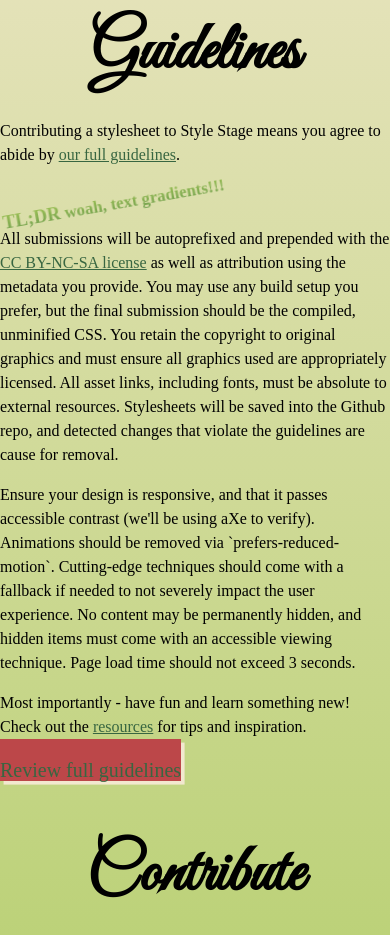
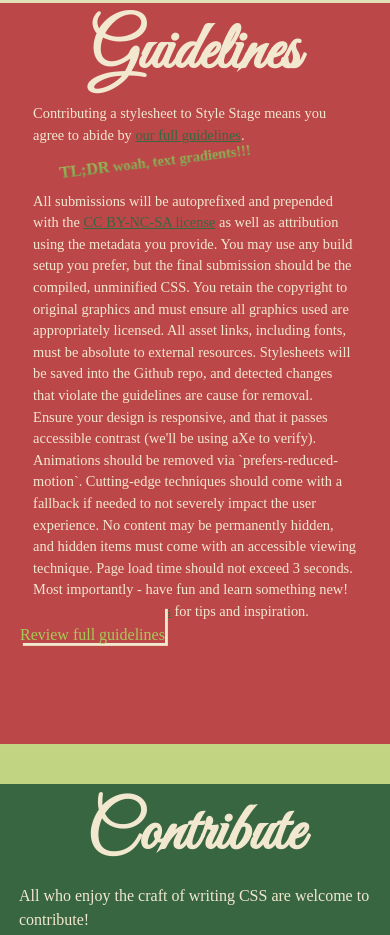
Before and after one commit to libbiethornton/stylestage-wdd331, a website: page public/index.html in a window 390 px wide. Shown: the part 3449-4384 px from the top of the page. Drawn offline with nearby package versions, Linux system fonts and the light colour scheme.

Commit message:
little fix

```diff
--- a/sass/contribute.scss
+++ b/sass/contribute.scss
@@ -299,17 +299,36 @@
             }
         }
 
-        @media screen and (max-width: 380px ){
-            #guidelines .container{
-                background-color: $color-darkred;
-            }
-            #contribute .container{
-                background-color: $color-darkgreen;
-            }
+}
 
-            #guidlines, #contribute p{
-                margin: 10px;
-                font-size: .9rem;
-            }
+@media screen and (max-width: 600px){
+    #guidelines .container{
+        background-color: $color-darkred;
+        color:$color-cream;
+        height:190vw;
+        p{
+            margin: 0 auto;
+            font-size: .9rem;
+            width: 45ch;
         }
+        h3{
+            font-size: 1rem;
+            margin: 10px auto;
+            transform: translate(15vw,-5vw) rotate(-7deg);
+        }
+        .link-guidelines{
+            font-size: 1rem;
+            margin: 40px 20px;
+            color: $color-lightgreen;
+        }
+    }
+    #contribute .container{
+        color:$color-cream;
+        background-color: $color-darkgreen;
+        p{
+            font-size: 1rem;
+            width: 44ch;
+            margin: 0 auto;
+        }
+    }
 }
```
Also changed, not shown: public/contribute.css, public/style.css.
